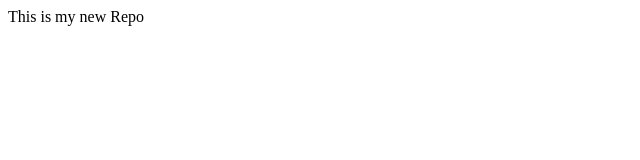
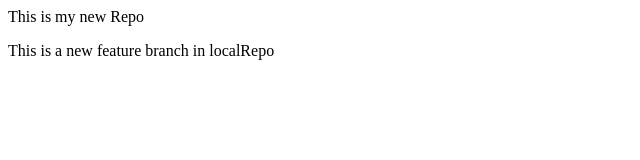
Before and after one commit to pankajvid14/localRepo, a plain HTML site: page index.html in a window 1280 px wide. Shown: the whole page, without its empty margins (0-640 px from the left). Drawn offline with Linux system fonts and the light colour scheme.

Commit message:
Added New feature branch

```diff
--- a/index.html
+++ b/index.html
@@ -1 +1,2 @@
 <p> This is my new Repo </p>
+<p> This is a new feature branch in localRepo</p>
```
